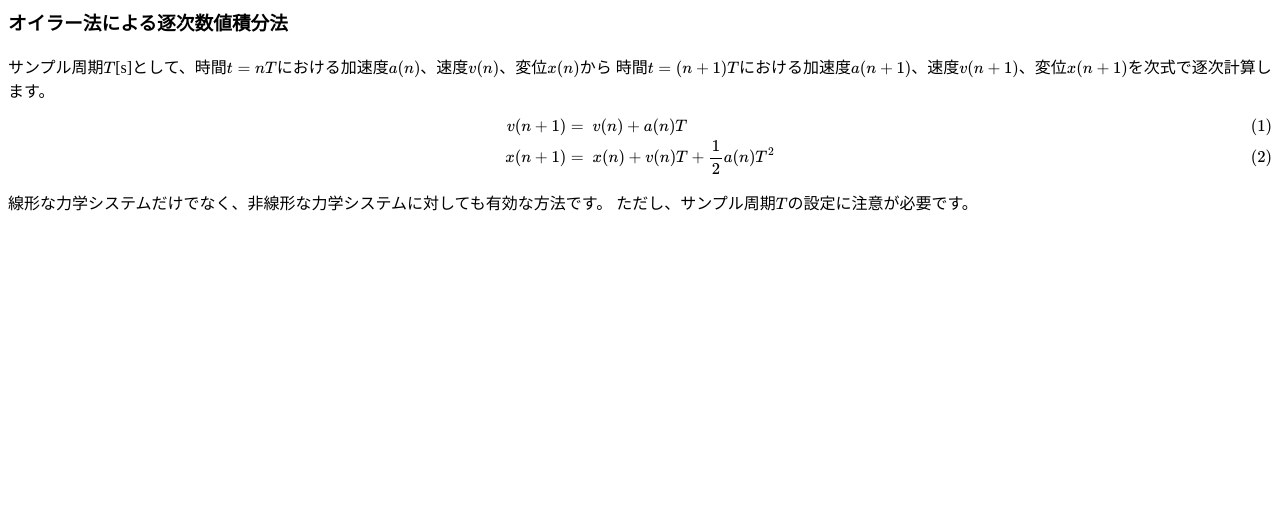
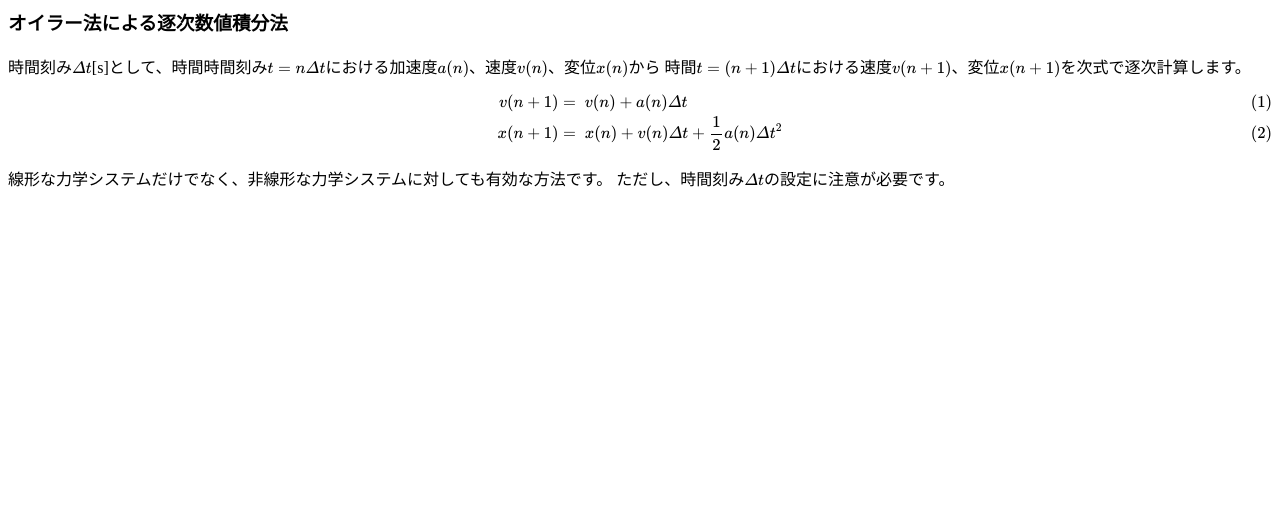
Before and after one commit to AoyamaKohbo/EulerMtd, a plain HTML site: page index.html in a window 1280 px wide. Drawn offline with nearby package versions, Linux system fonts and the light colour scheme; some packages are replaced by stand-ins of ours.

Commit message:
Add files via upload

```diff
--- a/index.html
+++ b/index.html
@@ -22,16 +22,16 @@
      <h3>オイラー法による逐次数値積分法</h3>
 
   <body>
-    <p>サンプル周期\(T\)[s]として、時間\(t=nT\)における加速度\(a(n)\)、速度\(v(n)\)、変位\(x(n)\)から
-      時間\(t=(n+1)T\)における加速度\(a(n+1)\)、速度\(v(n+1)\)、変位\(x(n+1)\)を次式で逐次計算します。
+    <p>時間刻み\(\varDelta t\)[s]として、時間時間刻み\(t=n\varDelta t\)における加速度\(a(n)\)、速度\(v(n)\)、変位\(x(n)\)から
+      時間\(t=(n+1)\varDelta t\)における速度\(v(n+1)\)、変位\(x(n+1)\)を次式で逐次計算します。
     </p>
     \begin{align}
-     v(n+1) &=~ v(n)+a(n)T\\
-     x(n+1) &=~ x(n) + v(n)T + \frac{1}{2}a(n)T^2
+     v(n+1) &=~ v(n)+a(n)\varDelta t\\
+     x(n+1) &=~ x(n) + v(n)\varDelta t + \frac{1}{2}a(n)\varDelta t^2
     \end{align}
 
   <p>線形な力学システムだけでなく、非線形な力学システムに対しても有効な方法です。
-    ただし、サンプル周期\(T\)の設定に注意が必要です。
+    ただし、時間刻み\(\varDelta t\)の設定に注意が必要です。
   </p>
   </body>
 
```
